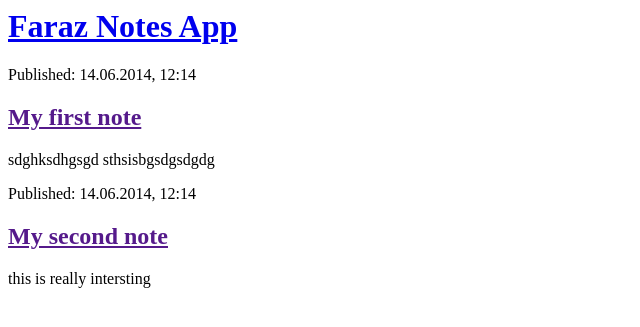
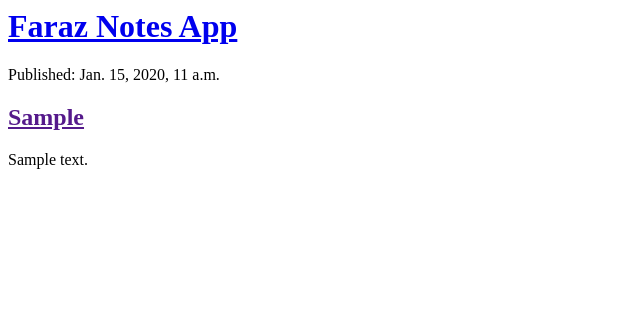
Before and after one commit to Faraz126/my-notes-manager, a Django app: template note/templates/note/note_list.html in a window 1280 px wide. Shown: the top 327 px of the page, without its empty margins (0-640 px from the left). Run offline with Django 3.2, Linux system fonts and the light colour scheme; the template is opened without the code that fills it: values that come from a table or form of the project are taken from there, others are empty; tables that the repository leaves empty hold one stand-in row (values such as "Sample post").

Commit message:
added templates

```diff
--- a/note/templates/note/note_list.html
+++ b/note/templates/note/note_list.html
@@ -1,4 +1,7 @@
+
+
 <html>
+
 <head>
     <title>Faraz Notes app</title>
 </head>
@@ -7,17 +10,20 @@
         <h1><a href ="/">Faraz Notes App</a></h1>
     </div>
 
+    {% for note in notes %}
+
+
     <div>
-        <p>Published: 14.06.2014, 12:14</p>
-        <h2><a href="">My first note</a></h2>
-        <p>sdghksdhgsgd sthsisbgsdgsdgdg</p>
+        <p>Published: {{ note.published_date }}</p>
+        <h2><a href="">{{ note.user }}</a></h2>
+        <p>{{ note.text|linebreaksbr }}</p>
     </div>
-    <div>
-            <p>Published: 14.06.2014, 12:14</p>
-            <h2><a href="">My second note</a></h2>
-            <p>this is really intersting</p>
-        </div>
+    {% endfor %}
+
 </body>
 
 
+
+
+
 </html>
--- a/note/views.py
+++ b/note/views.py
@@ -1,6 +1,8 @@
 from django.shortcuts import render
-
+from .models import Note
+from django.utils import timezone
 # Create your views here.
 
 def note_list(request):
-    return render(request, 'note/note_list.html', {})
+    notes = Note.objects.filter(published_date__lte = timezone.now()).order_by('published_date')
+    return render(request, 'note/note_list.html', {'notes': notes})
```
